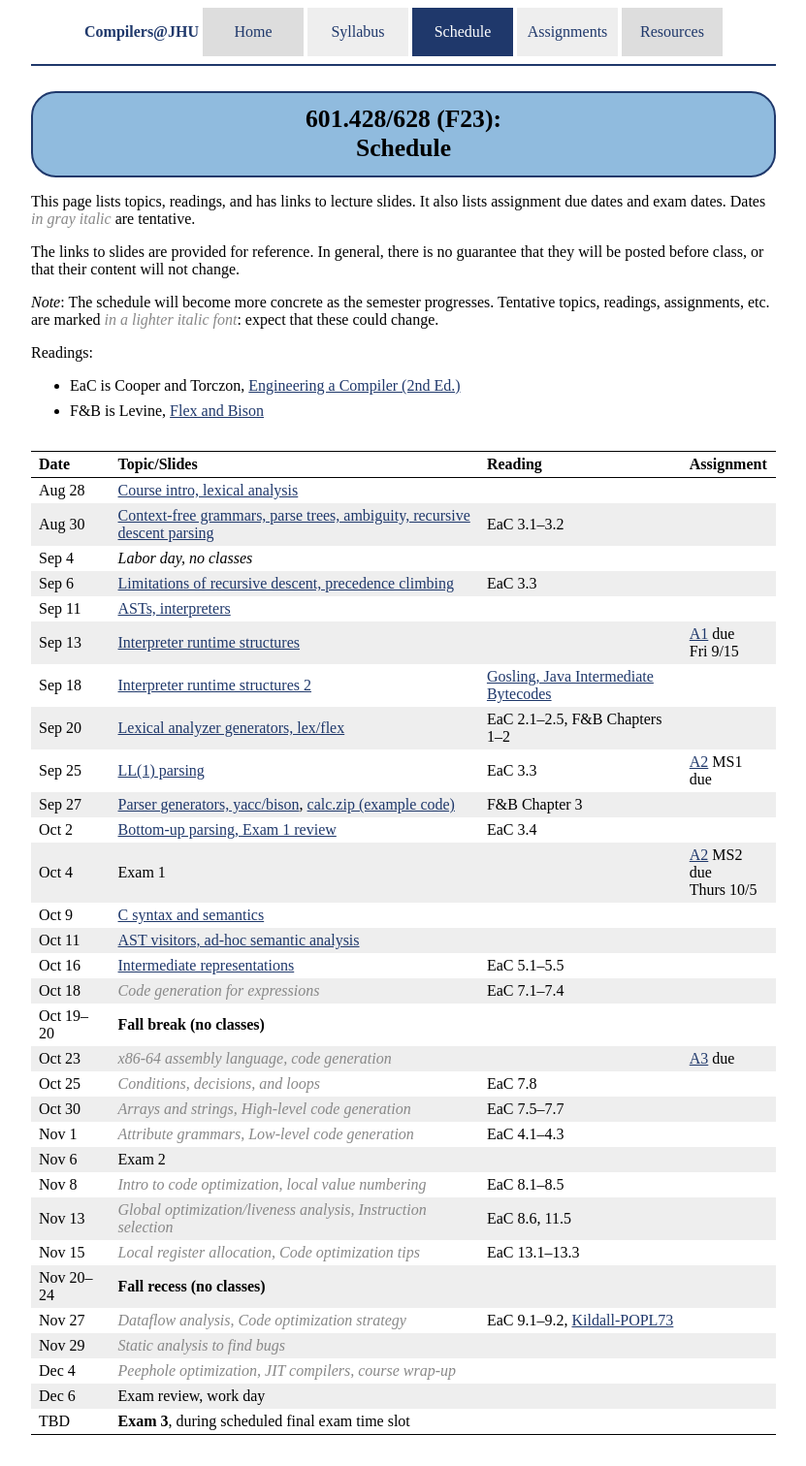
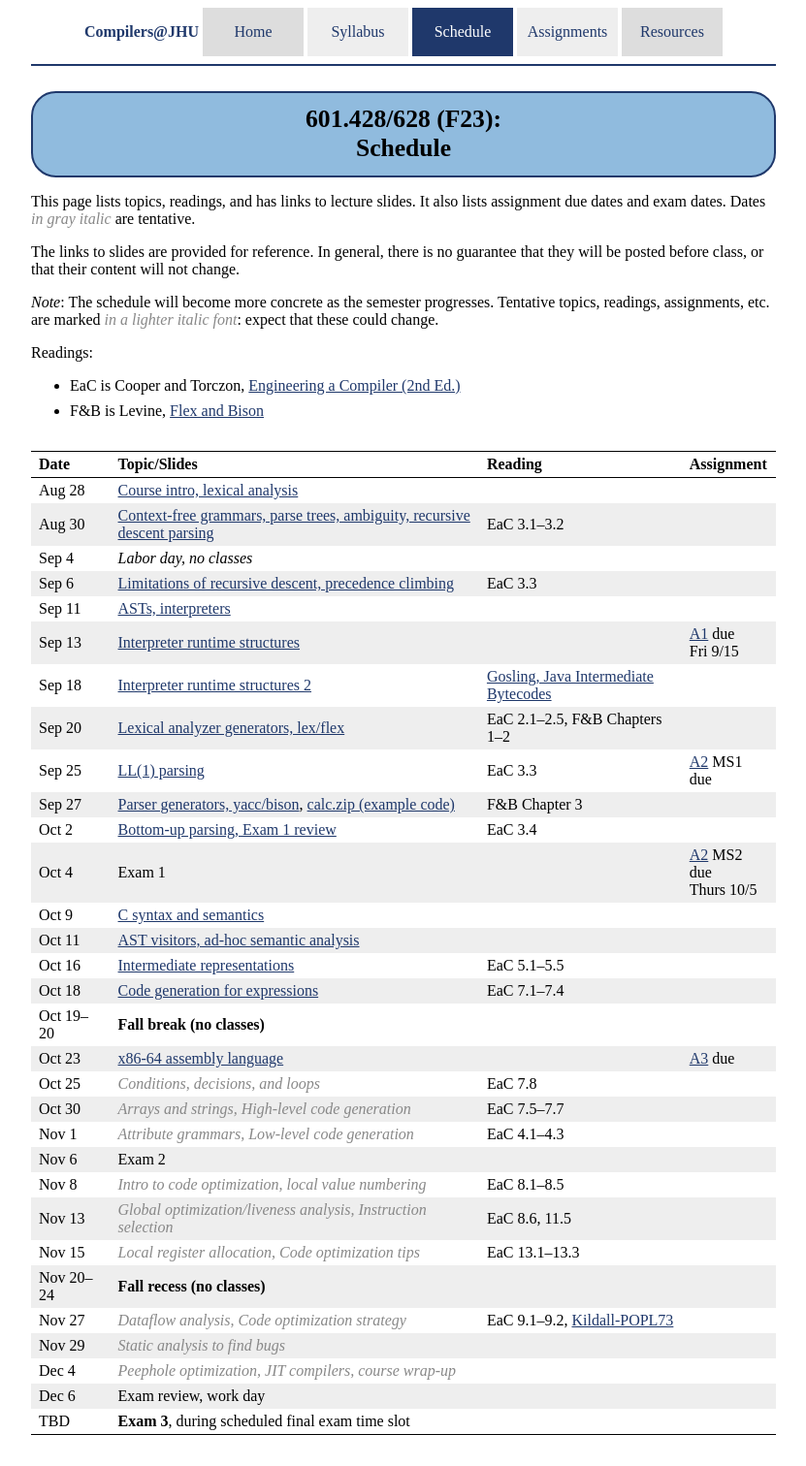
Before and after one commit to jhucompilers/fall2023, a Jekyll site: the page built from schedule.md, in a window 1280 px wide. Shown: the whole page at 97% size, without its empty margins (224-1055 px from the left). Built offline with Jekyll 4.4.1, drawn with Linux system fonts in a browser that asks for light colours.

Commit message:
post lec 14 and (preliminary) lec 15 slides

```diff
--- a/schedule.csv
+++ b/schedule.csv
@@ -14,9 +14,9 @@ Oct 4,"Exam 1",,,,"[A2](assign/assign02.html) MS2 due<br>Thurs 10/5"
 Oct 9,"C syntax and semantics",lectures/lecture11-public.pdf,,
 Oct 11,"AST visitors, ad-hoc semantic analysis",lectures/lecture12-public.pdf,,,
 Oct 16,"Intermediate representations",lectures/lecture13-public.pdf,,"EaC 5.1–5.5"
-Oct 18,"<span class='tentative'>Code generation for expressions</span>","",,"EaC 7.1–7.4",
+Oct 18,"Code generation for expressions",lectures/lecture14-public.pdf,,"EaC 7.1–7.4",
 Oct 19–20,**Fall break (no classes)**,
-Oct 23,"<span class='tentative'>x86-64 assembly language, code generation</span>",,,,"[A3](assign/assign03.html) due"
+Oct 23,"x86-64 assembly language",lectures/lecture15-public.pdf,,,"[A3](assign/assign03.html) due"
 Oct 25,"<span class='tentative'>Conditions, decisions, and loops</span>","",,"EaC 7.8"
 Oct 30,"<span class='tentative'>Arrays and strings, High-level code generation</span>",,,"EaC 7.5–7.7",,
 Nov 1,"<span class='tentative'>Attribute grammars, Low-level code generation</span>",,,"EaC 4.1–4.3",""
--- a/schedule.md
+++ b/schedule.md
@@ -40,9 +40,9 @@ Oct 4 | Exam 1 |  | [A2](assign/assign02.html) MS2 due<br>Thurs 10/5
 Oct 9 | [C syntax and semantics](lectures/lecture11-public.pdf) |  |
 Oct 11 | [AST visitors, ad-hoc semantic analysis](lectures/lecture12-public.pdf) |  |
 Oct 16 | [Intermediate representations](lectures/lecture13-public.pdf) | EaC 5.1–5.5 |
-Oct 18 | <span class='tentative'>Code generation for expressions</span> | EaC 7.1–7.4 |
+Oct 18 | [Code generation for expressions](lectures/lecture14-public.pdf) | EaC 7.1–7.4 |
 Oct 19–20 | **Fall break (no classes)** |  |
-Oct 23 | <span class='tentative'>x86-64 assembly language, code generation</span> |  | [A3](assign/assign03.html) due
+Oct 23 | [x86-64 assembly language](lectures/lecture15-public.pdf) |  | [A3](assign/assign03.html) due
 Oct 25 | <span class='tentative'>Conditions, decisions, and loops</span> | EaC 7.8 |
 Oct 30 | <span class='tentative'>Arrays and strings, High-level code generation</span> | EaC 7.5–7.7 |
 Nov 1 | <span class='tentative'>Attribute grammars, Low-level code generation</span> | EaC 4.1–4.3 |
```
Also changed, not shown: 2 other files.
